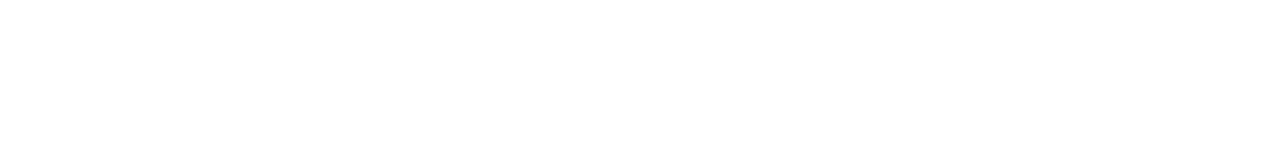
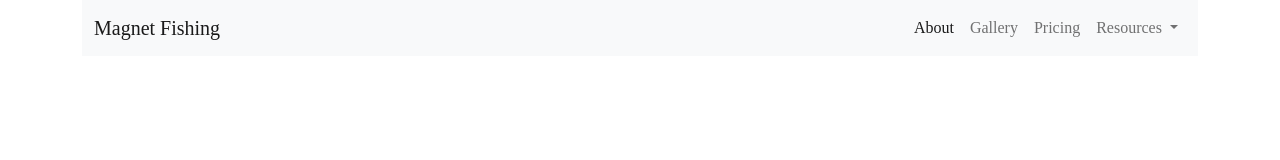
Before and after one commit to smcgdub/Magnet-Fishing, a plain HTML site: page index.html in a window 1280 px wide. Drawn offline with nearby package versions, Linux system fonts and the light colour scheme.

Commit message:
Added the Navbar. Navbar not 100% finished

```diff
--- a/index.html
+++ b/index.html
@@ -14,7 +14,40 @@
 </head>
 
 <body>
+  <!-- Navbar -->
+  <div class="container">
 
+
+    <nav class="navbar navbar-expand-lg bg-light">
+      <div class="container-fluid">
+        <a class="navbar-brand" href="#">Magnet Fishing</a>
+        <!-- Toggle Button -->
+        <button class="navbar-toggler" type="button" data-bs-toggle="collapse" data-bs-target="#navbarNavAltMarkup"
+          aria-controls="navbarNavAltMarkup" aria-expanded="false" aria-label="Toggle navigation">
+          <span class="navbar-toggler-icon"></span>
+        </button>
+        <div class="collapse navbar-collapse" id="navbarNavAltMarkup">
+          <div class="navbar-nav ms-auto">
+            <a class="nav-link active ms-auto" aria-current="page" href="#">About</a>
+            <a class="nav-link ms-auto" href="#">Gallery</a>
+            <a class="nav-link ms-auto" href="#">Pricing</a>
+            <!-- Dropdown Menu -->
+            <li class="nav-item dropdown ms-auto">
+              <a class="nav-link dropdown-toggle" href="#" id="navbarDropdownMenuLink" role="button"
+                data-bs-toggle="dropdown" aria-expanded="false">
+                Resources
+              </a>
+              <ul class="dropdown-menu" aria-labelledby="navbarDropdownMenuLink">
+                <li><a class="dropdown-item" href="#">Action</a></li>
+                <li><a class="dropdown-item" href="#">Another action</a></li>
+                <li><a class="dropdown-item" href="#">Something else here</a></li>
+              </ul>
+            </li>
+          </div>
+        </div>
+      </div>
+    </nav>
+  </div>
   <!-- Bootstrap JS CDN -->
   <script src="https://cdn.jsdelivr.net/npm/bootstrap@5.2.0-beta1/dist/js/bootstrap.bundle.min.js"
     integrity="sha384-pprn3073KE6tl6bjs2QrFaJGz5/SUsLqktiwsUTF55Jfv3qYSDhgCecCxMW52nD2" crossorigin="anonymous">
```
